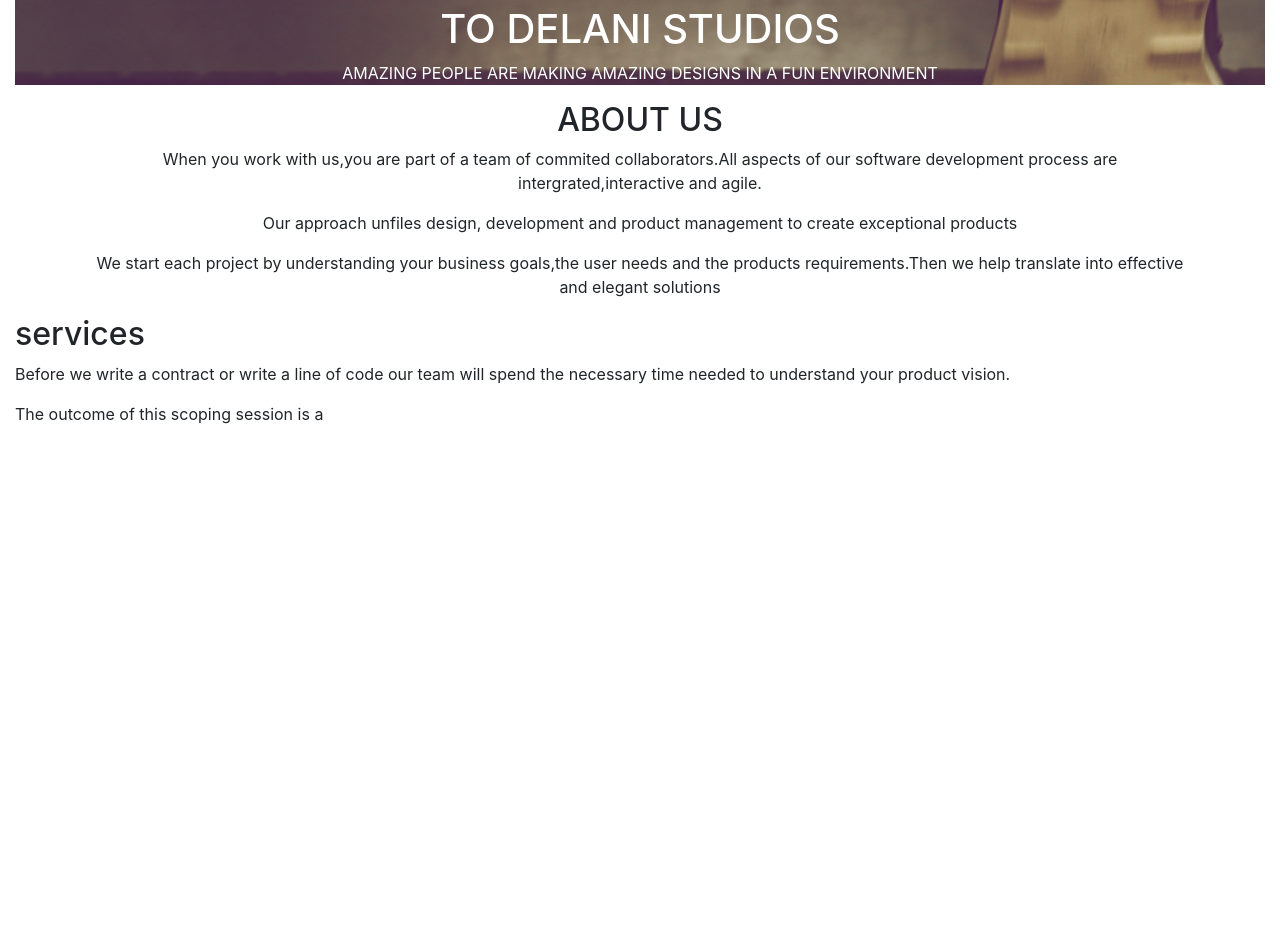
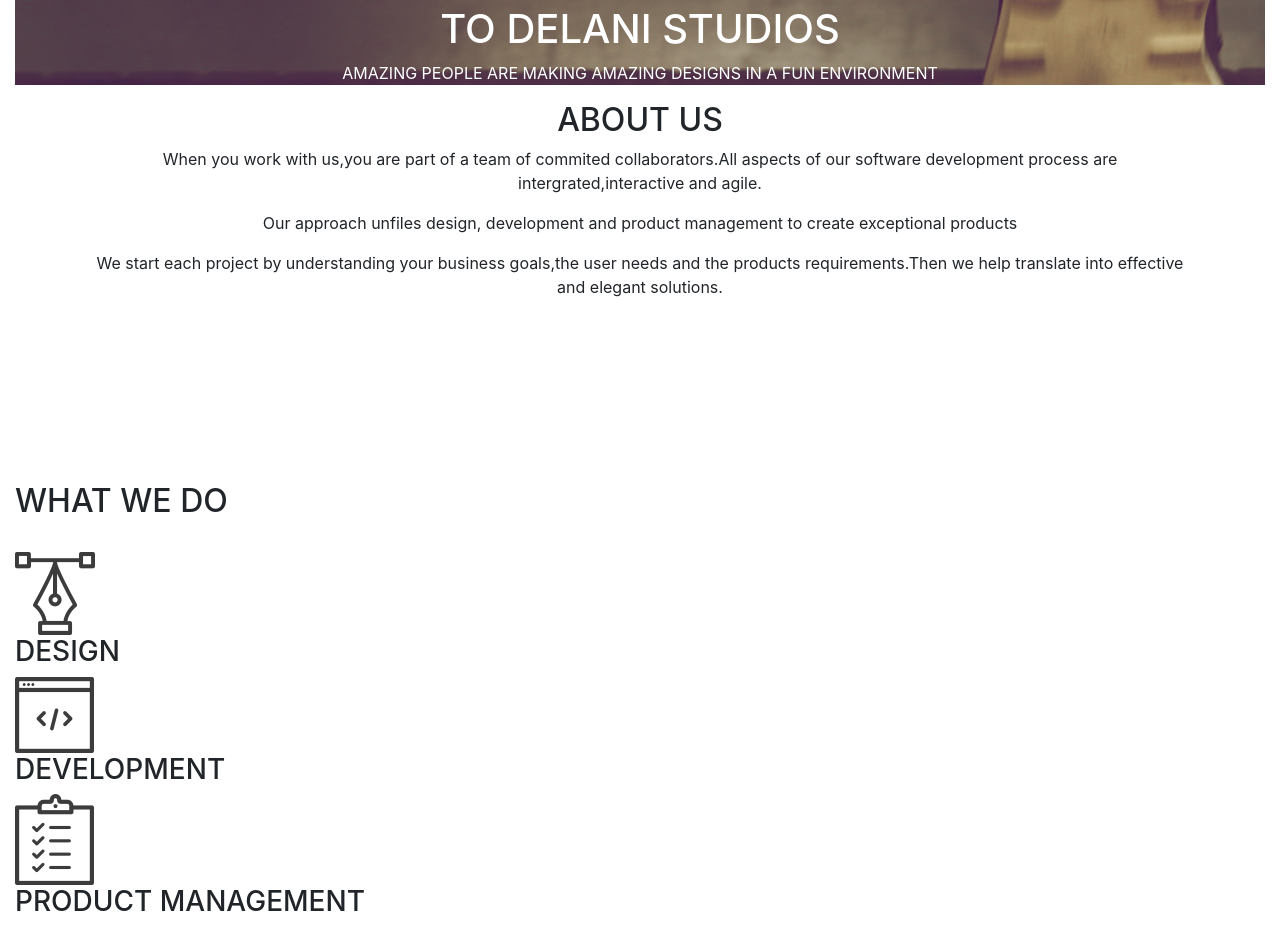
Before and after one commit to PerisOduol618/Delani-Studio, a plain HTML site: page index.html in a window 1280 px wide. Shown: the part 147-1074 px from the top of the page. Before the commit the page ends 800 px from the top, so only its background shows below. Drawn offline with Linux system fonts and the light colour scheme.

Commit message:
add what we do section

```diff
--- a/index.html
+++ b/index.html
@@ -12,7 +12,7 @@
 <body>
     <div class="container-fluid">
         <div id="home">
-            <img src="Images/logo.png" alt="logo">
+            <img src="Images/logo.png" alt="logo" class="logo">
             <h1 class="text-white">WELCOME</h1>
             <h1 class="text-white">TO DELANI STUDIOS</h1>
             <p class="text-white">AMAZING PEOPLE ARE MAKING AMAZING DESIGNS IN A FUN ENVIRONMENT </p>
@@ -23,12 +23,33 @@
                 development process are intergrated,interactive and agile.</p>
             <p>Our approach unfiles design, development and product management to create exceptional products</p>
             <p>We start each project by understanding your business goals,the user needs and the products
-                requirements.Then we help translate into effective and elegant solutions</p>
+                requirements.Then we help translate into effective and elegant solutions.</p>
         </div>
         <div id="services">
-            <h2>services</h2>
-            <p>Before we write a contract or write a line of code our team will spend the necessary time needed to understand your product vision.</p>
-            <p>The outcome of this scoping session is a</p>
+            <h2 class="text-white">services</h2>
+            <p class="text-white">Before we write a contract or write a line of code our team will spend the necessary
+                time needed to understand your product vision.</p>
+            <p class="text-white">The outcome of this scoping session is a proposal or high-level statement of work.</p>
+            <p class="text-white">Based on your requirements we can provide a complete offering or just the pieces you
+                need.</p>
+        </div>
+        <div id="what">
+            <h2>WHAT WE DO</h2>
+            <br>
+            <div class="icons">
+                <div>
+                    <img src="Images/services_icons/design_icon.png" alt="design">
+                    <h3>DESIGN</h3>
+                </div>
+                <div>
+                    <img src="Images/services_icons/dev_icon.png" alt="dev">
+                    <h3>DEVELOPMENT</h3>
+                </div>
+                <div>
+                    <img src="Images/services_icons/product_icon.png" alt="products">
+                    <h3>PRODUCT MANAGEMENT</h3>
+                </div>
+            </div>
         </div>
 
     </div>
```
